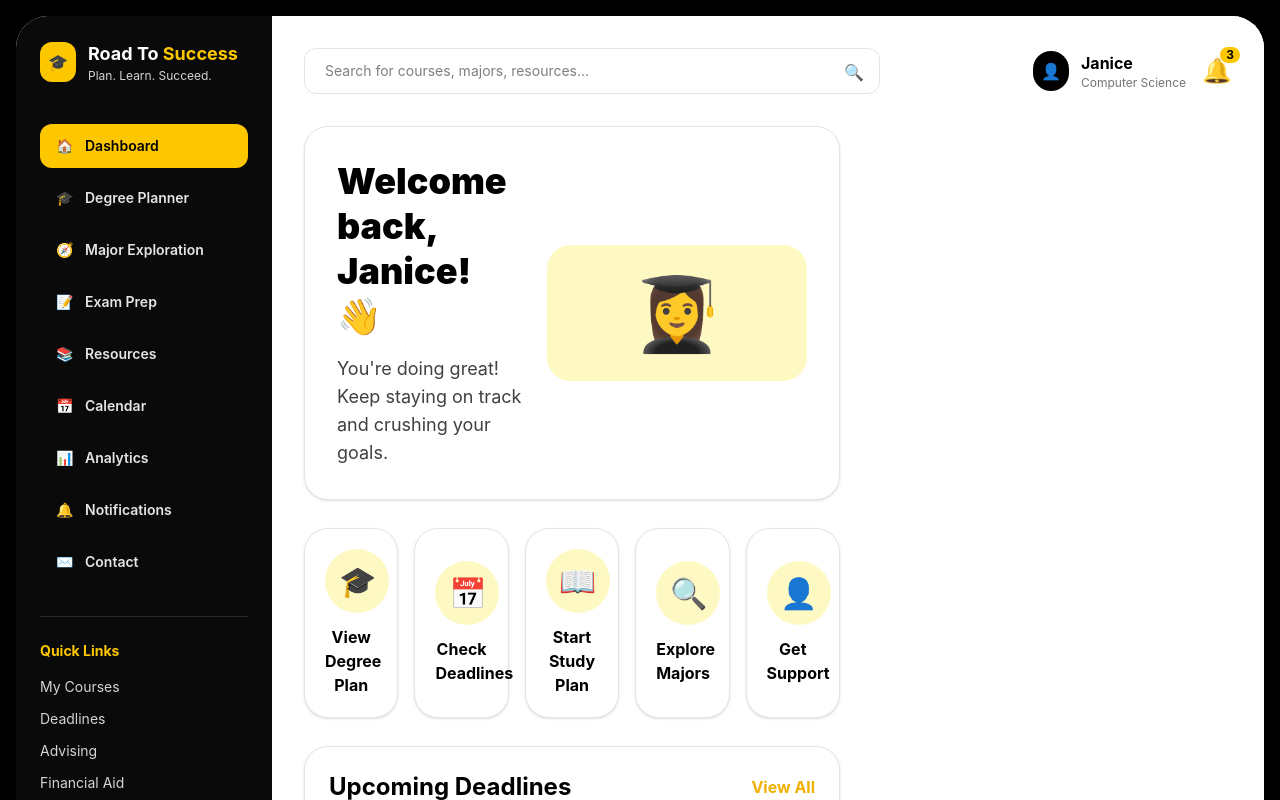
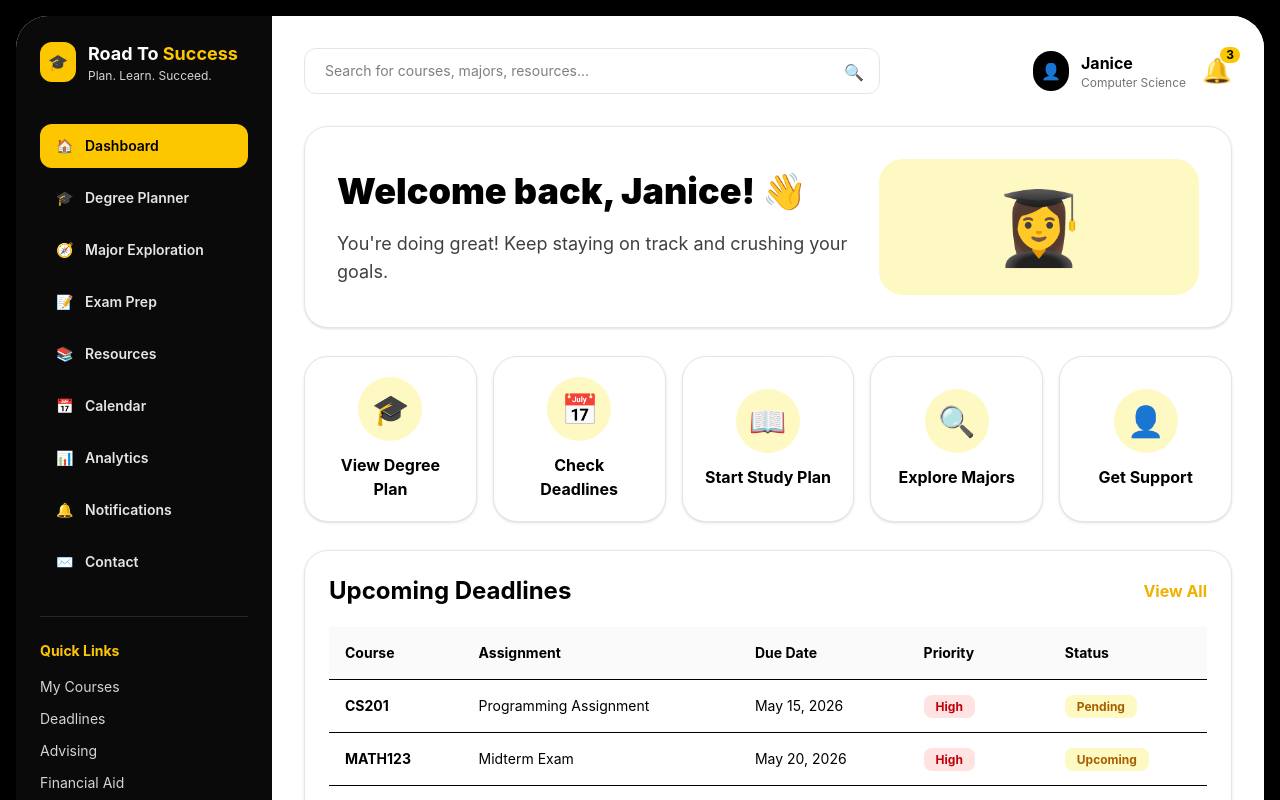
Before and after one commit to josuealfar38475/First-Gen-Assistances, a React (Vite) app: page / in a window 1280 px wide. Shown: the top 800 px of the page. Built offline with nearby package versions, Linux system fonts and the light colour scheme.

Commit message:
Resize Dashboard

```diff
--- a/src/App.jsx
+++ b/src/App.jsx
@@ -233,7 +233,7 @@ function App() {
             </div>
           </header>
 
-          <div className={`mt-6 grid w-full min-w-0 gap-6 sm:mt-8 sm:gap-8 ${page === "Dashboard" ? "xl:grid-cols-[minmax(0,1fr)_360px]" : ""}`}>
+          <div className="mt-6 grid w-full min-w-0 gap-6 sm:mt-8 sm:gap-8">
             <div className="min-w-0 space-y-7">
               {page === "Dashboard" && <Dashboard setPage={setPage} />}
               {page === "Degree Planner" && (
@@ -277,7 +277,7 @@ function Dashboard({ setPage }) {
   return (
     <>
       <div className="w-full max-w-full overflow-hidden rounded-3xl border border-neutral-200 bg-white p-5 shadow-sm sm:p-8">
-        <div className="grid min-w-0 gap-6 md:grid-cols-[minmax(0,1fr)_260px] md:items-center">
+        <div className="grid min-w-0 gap-6 lg:grid-cols-[minmax(0,1fr)_320px] lg:items-center">
           <div className="min-w-0">
             <h2 className="text-xl font-black leading-tight sm:text-4xl">Welcome back, Janice! 👋</h2>
             <p className="mt-4 max-w-full break-words text-base text-neutral-700 sm:max-w-xl sm:text-lg">
@@ -288,7 +288,7 @@ function Dashboard({ setPage }) {
         </div>
       </div>
 
-      <div className="grid w-full grid-cols-1 gap-4 sm:grid-cols-2 lg:grid-cols-5">
+      <div className="grid w-full grid-cols-1 gap-4 sm:grid-cols-2 xl:grid-cols-5">
         <ActionCard icon="🎓" label="View Degree Plan" onClick={() => setPage("Degree Planner")} />
         <ActionCard icon="📅" label="Check Deadlines" onClick={() => setPage("Calendar")} />
         <ActionCard icon="📖" label="Start Study Plan" onClick={() => setPage("Exam Prep")} />
```
